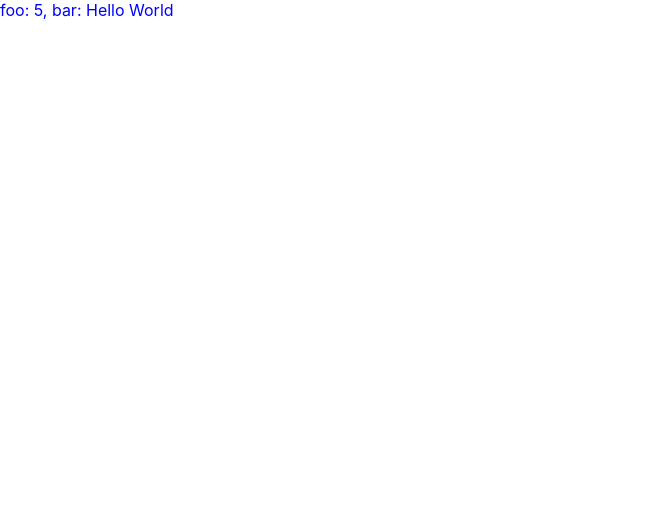
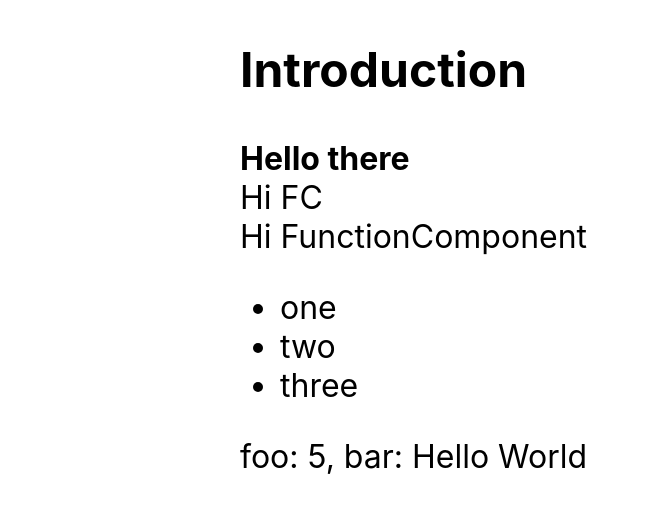
Before and after one commit to irackson/ts-react-template, a React (Create React App) app: page / in a window 1280 px wide. Shown: the top 512 px of the page, without its empty margins (0-649 px from the left). Built offline with nearby package versions, Linux system fonts and the light colour scheme.

Commit message:
learn useCallback - No BS TS #20

```diff
--- a/package.json
+++ b/package.json
@@ -29,10 +29,7 @@
         "extends": [
             "react-app",
             "react-app/jest"
-        ],
-        "rules": {
-            "no-unused-vars": "off"
-        }
+        ]
     },
     "browserslist": {
         "production": [
--- a/src/App.scss
+++ b/src/App.scss
@@ -1,3 +1,5 @@
 body {
-    color: blue;
+    font-size: xx-large;
+    margin: auto;
+    max-width: 800px;
 }
--- a/src/App.tsx
+++ b/src/App.tsx
@@ -1,9 +1,51 @@
 import Main from 'components/Main';
+import { ReactNode, FC, FunctionComponent, useCallback } from 'react';
 import 'App.scss';
 
+const Heading = ({ title }: { title: string }) => <h2>{title}</h2>;
+
+//* uses ReactNode as type for child props
+const Box = ({ children }: { children: ReactNode }) => {
+    return (
+        <div style={{ padding: '1 rem', fontWeight: 'bold' }}>{children}</div>
+    );
+};
+//* uses type FC as alias for interface FunctionComponent
+const Box2: FC = () => {
+    return <div>Hi FC</div>;
+};
+//* uses interface FunctionComponent
+const Box3: FunctionComponent = () => {
+    return <div>Hi FunctionComponent</div>;
+};
+
+const List: FC<{
+    items: string[];
+    onClick?: (item: string) => void;
+}> = ({ items, onClick }) => {
+    return (
+        <ul>
+            {items.map((item, index) => (
+                <li key={index} onClick={() => onClick?.(item)}>
+                    {item}
+                </li>
+            ))}
+        </ul>
+    );
+};
+
 function App() {
+    const onListClick = useCallback((item: string) => {
+        alert(item);
+    }, []);
+
     return (
         <div className="App">
+            <Heading title="Introduction"></Heading>
+            <Box>Hello there</Box>
+            <Box2> </Box2>
+            <Box3> </Box3>
+            <List items={['one', 'two', 'three']} onClick={onListClick}></List>
             <Main foo={5} bar={'Hello World'}></Main>
         </div>
     );
```
